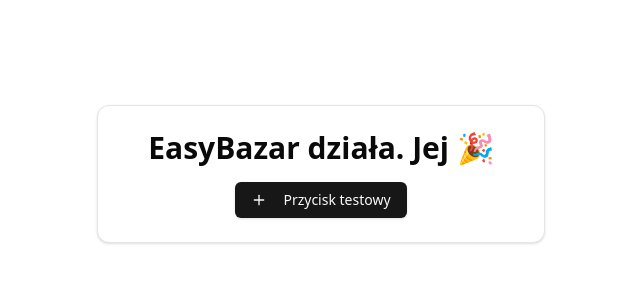
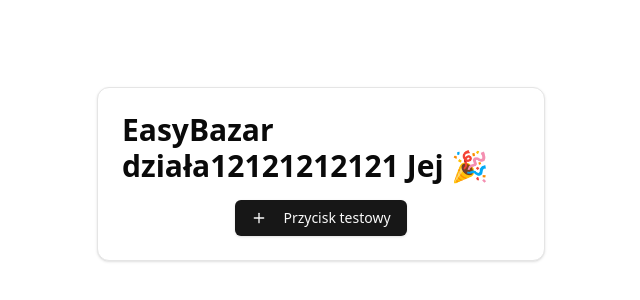
Before and after one commit to sebastianksiazek/EasyBazar, a Next.js app: page / in a window 1280 px wide. Shown: the part 226-526 px from the top of the page, without its empty margins (319-959 px from the left). Built offline with nearby package versions, Linux system fonts and the light colour scheme.

Commit message:
test
testowy commit

```diff
--- a/app/page.tsx
+++ b/app/page.tsx
@@ -7,7 +7,7 @@ export default function Home() {
     <main className="flex min-h-screen items-center justify-center p-6">
       <Card className="max-w-md w-full">
         <CardContent className="p-6 flex flex-col gap-4 items-center">
-          <h1 className="text-3xl font-semibold">EasyBazar działa. Jej 🎉</h1>
+          <h1 className="text-3xl font-semibold">EasyBazar działa12121212121 Jej 🎉</h1>
           <Button>
             <Plus className="mr-2 h-4 w-4" />
             Przycisk testowy
--- a/tsconfig.json
+++ b/tsconfig.json
@@ -29,7 +29,9 @@
     "**/*.d.ts",
     ".next/types/**/*.ts",
     ".next/dev/types/**/*.ts",
-    "**/*.mts"
+    "**/*.mts",
+    ".next\\dev/types/**/*.ts",
+    ".next\\dev/types/**/*.ts"
   ],
   "exclude": ["node_modules"]
 }
```
